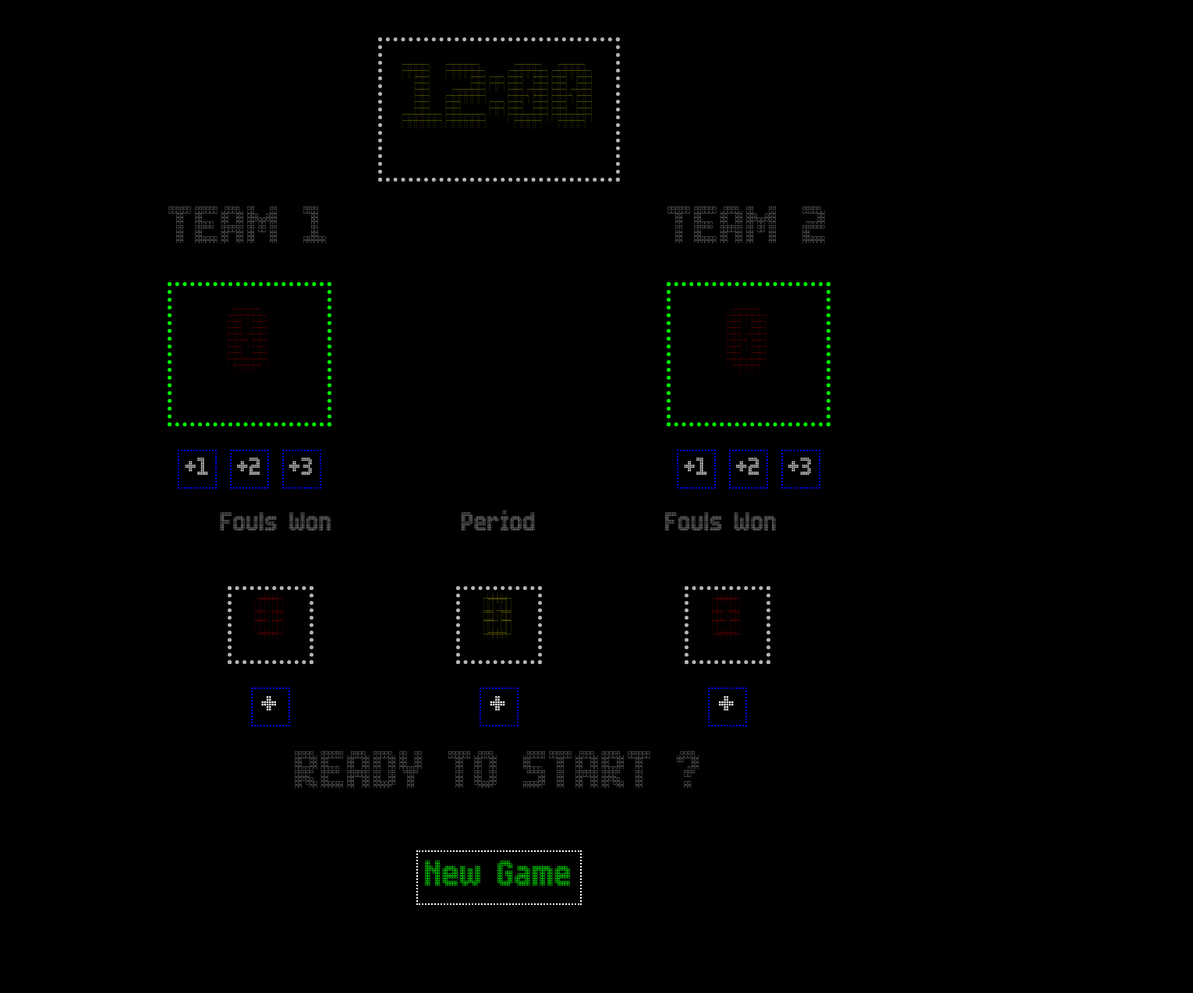
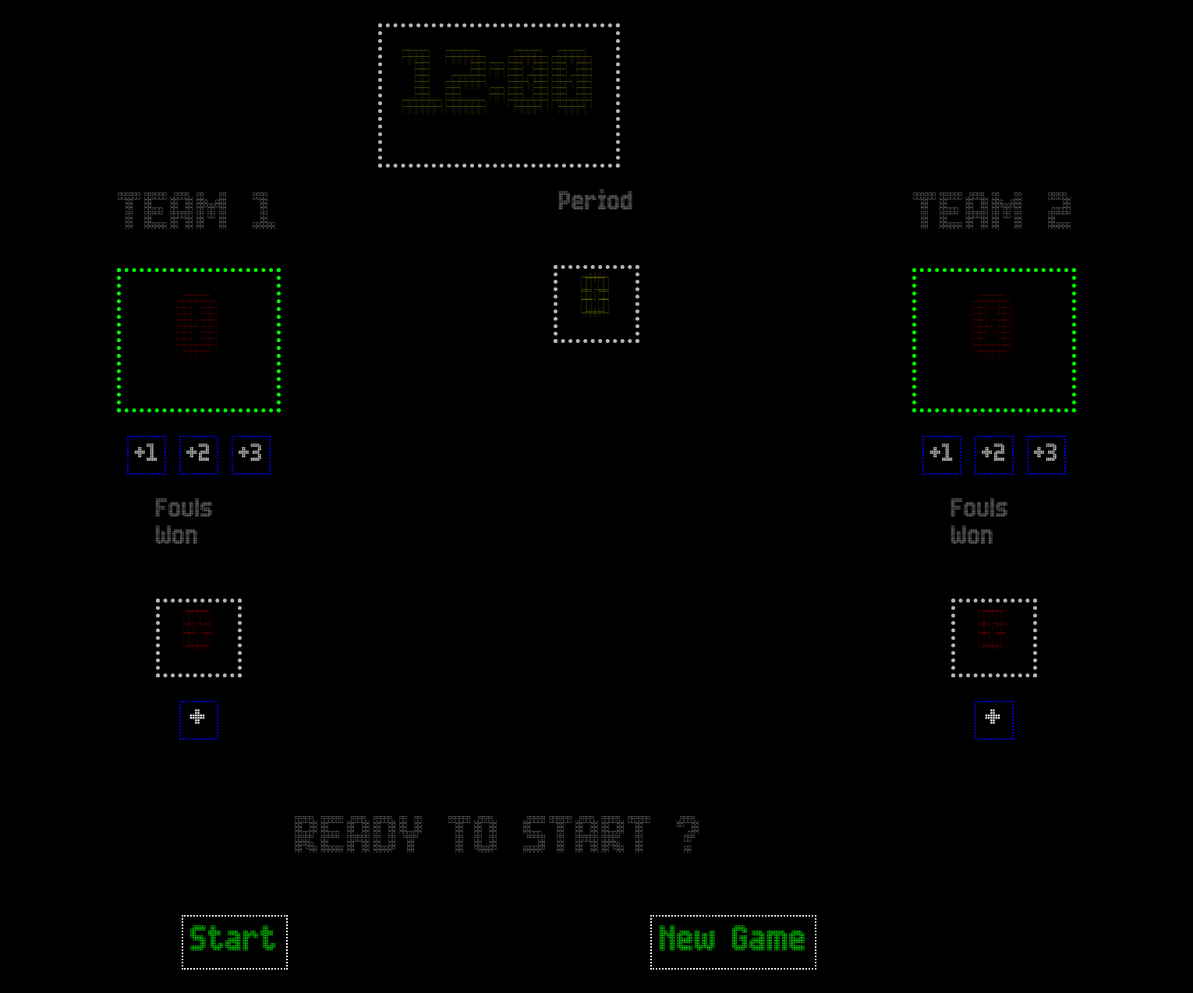
Before and after one commit to midhundas27/BasketScore, a website built with Vite: page index.html in a window 1280 px wide. Shown: the whole page at 78% size, 1530 px wide, since content can reach past the window. Before the commit the page ends 1191 px from the top, so only its background shows below. Built offline with nearby package versions, Linux system fonts and the light colour scheme.

Commit message:
Update index.html

```diff
--- a/index.html
+++ b/index.html
@@ -1,17 +1,22 @@
+<!DOCTYPE html>
 <html>
-    <head><link rel="stylesheet" href="https://cdnjs.cloudflare.com/ajax/libs/normalize/8.0.1/normalize.css">
+<head>
+    <link rel="stylesheet" href="https://cdnjs.cloudflare.com/ajax/libs/normalize/8.0.1/normalize.css">
     <link rel="stylesheet" href="index.css">
 </head>
 <body>
-        <br class="box">
-        <div id="timer">12:00</div>
+    <div class="outer-box">
+
+        <div id="timer">00:00</div>
+
+
+        <div class="box">
+            <div class="left-box">
                 <div class="container">
                     <div>TEAM 1</div>
-            <div>TEAM 2</div>
                 </div>
                 <div class="screen">
                     <div class="s12" id="s1">0</div>
-            <div class="s12" id="s2">0</div>
                 </div>
                 <div class="score">
                     <div class="scorehome">
@@ -19,6 +24,46 @@
                         <button onclick="twoh()" class="sh" id="sh2">+2</button>
                         <button onclick="threeh()" class="sh" id="sh3">+3</button>
                     </div>
+                </div>
+                <div class="extra">
+                    <div class="fandptxt">
+                        <div id="foulshtxt">Fouls Won</div>
+                    </div>
+                    <div class="fandp">
+                        <div class="fouls" id="foulsh">0</div>
+                    </div>
+                    <div class="incfoul">
+                        <button onclick="fh()" class="incfh" id="inc1">+</button>
+                    </div>
+                </div>
+            </div>
+
+
+
+
+            <div class="center-box">
+                <div class="extra">
+                    <div class="fandptxt">
+                        <div id="periodtxt">Period</div>
+                    </div>
+                    <div class="fandp">
+                        <div id="period">0</div>
+                    </div>
+                </div>
+
+            </div>
+
+
+
+
+            <div class="right-box">
+                <div class="container">
+                    <div>TEAM 2</div>
+                </div>
+                <div class="screen">
+                    <div class="s12" id="s2">0</div>
+                </div>
+                <div class="score">
                     <div class="scoreguest">
                         <button onclick="oneg()" class="sg" id="sg1">+1</button>
                         <button onclick="twog()" class="sg" id="sg2">+2</button>
@@ -27,24 +72,23 @@
                 </div>
                 <div class="extra">
                     <div class="fandptxt">
-         <div id="foulshtxt">Fouls Won</div>
-         <div id="periodtxt">Period</div>
                         <div id="foulsgtxt">Fouls Won</div>
                     </div>
                     <div class="fandp">
-         <div class="fouls" id="foulsh">0</div>
-         <div id="period">0</div>
                         <div class="fouls" id="foulsg">0</div>
                     </div>
                     <div class="incfoul">
-             <button onclick="fh()" class="incfh" id="inc1">+</button>
-             <button onclick="pinc()" class="incp" id="inc2">+</button>
                         <button onclick="fg()" class="incfg" id="inc3">+</button>
                     </div>
                 </div>
-         <div id="fw"><span>READY TO START ?</span></div>
+            </div>
+        </div>
+
+
+        <div id="fw">READY TO START ?</div>
         <div class="newg">
-             <button onclick="newgame()" class="newgbtn">New Game</button>
+            <button onclick="startGame()" class="start-btn newgbtn">Start</button>
+            <button onclick="restartGame()" class="restart-btn newgbtn">New Game</button>
         </div>
     </div>
     <script src="index.js"></script>
```
Lines whose indentation alone changed are shown as unchanged.
